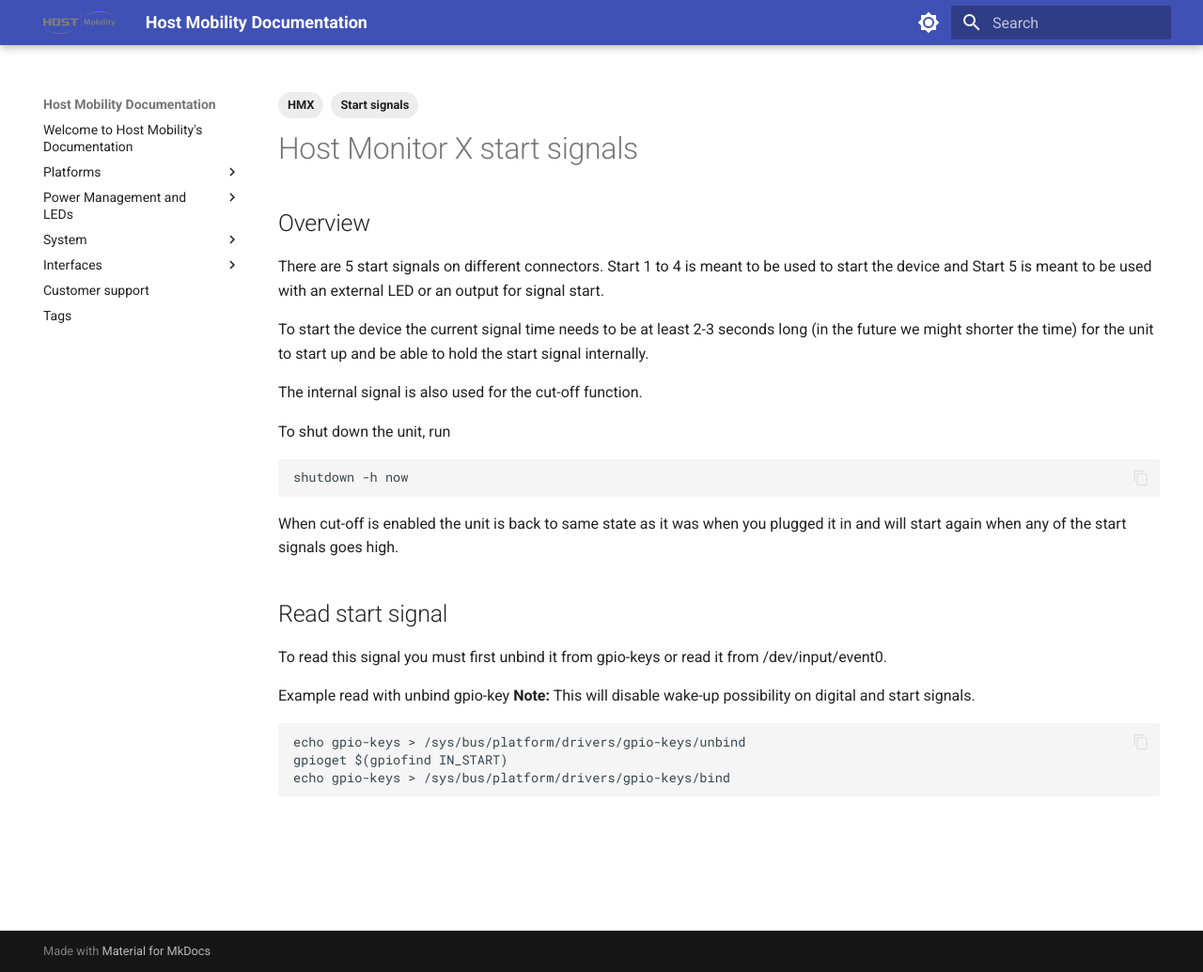
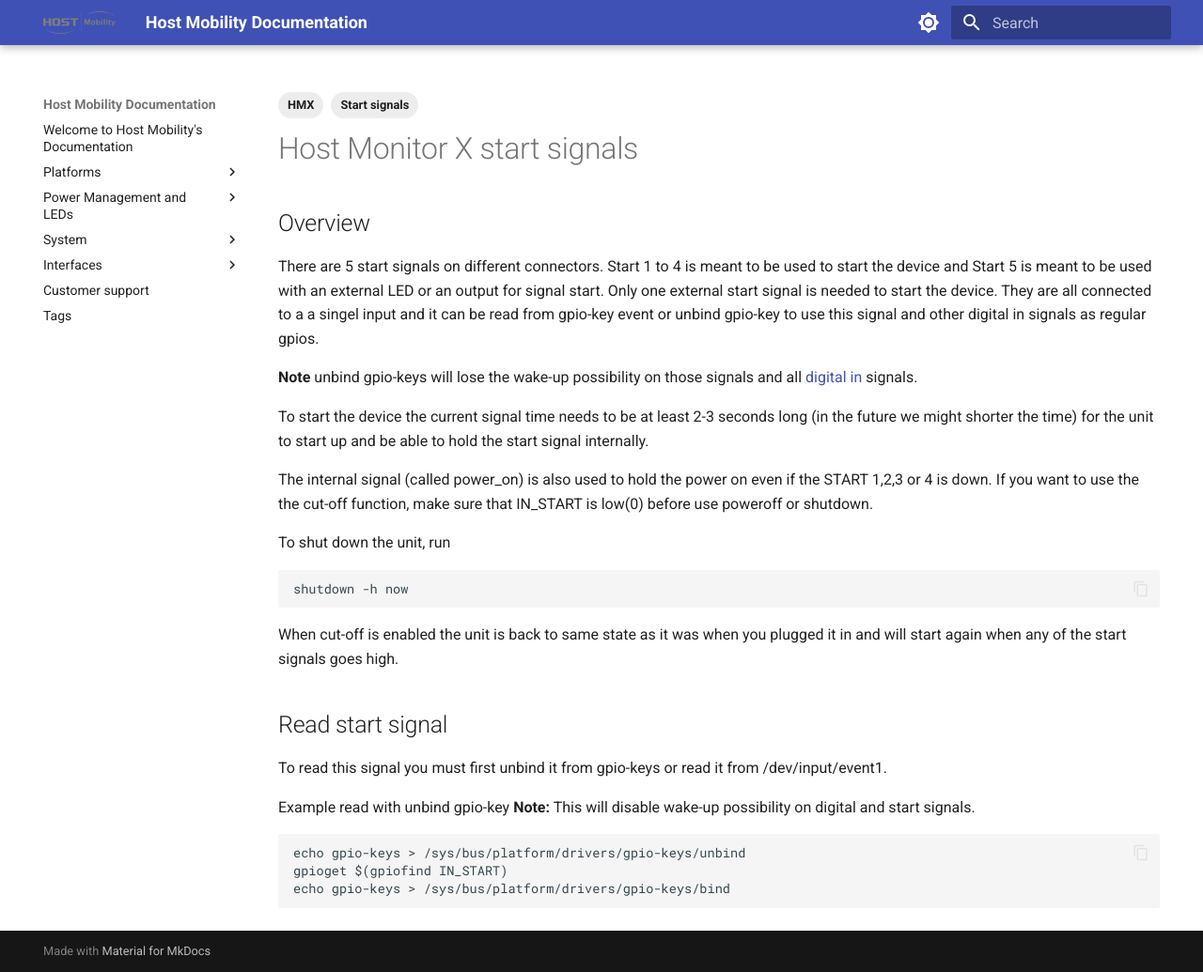
Before and after one commit to hostmobility/documentation, an MkDocs documentation site: the page built from docs/interfaces/hmx/start_signal.md, in a window 1280 px wide and 1035 px high. Shown: the whole window at 94% size. Built offline with MkDocs 1.6.1 and Material for MkDocs 9.7.7, drawn with Linux system fonts in a browser that asks for light colours.

Commit message:
HMX: Start signal add more info about IN_START (#47)

````diff
--- a/docs/interfaces/hmx/start_signal.md
+++ b/docs/interfaces/hmx/start_signal.md
@@ -6,11 +6,14 @@
 ---
 
 ## Overview
-There are 5 start signals on different connectors. Start 1 to 4 is meant to be used to start the device and Start 5 is meant to be used with an external LED or an output for signal start.
+There are 5 start signals on different connectors. Start 1 to 4 is meant to be used to start the device and Start 5 is meant to be used with an external LED or an output for signal start. Only one external start signal is needed to start the device. They are all connected to a a singel input and it can be read from gpio-key event or unbind gpio-key to use this signal and other digital in signals as regular gpios.
+
+**Note** unbind gpio-keys will lose the wake-up possibility on those signals and all [digital in](digital_io.md) signals.
 
 To start the device the current signal time needs to be at least 2-3 seconds long (in the future we might shorter the time) for the unit to start up and be able to hold the start signal internally.
 
-The internal signal is also used for the cut-off function.
+The internal signal (called power_on) is also used to hold the power on even if the START 1,2,3 or 4 is down.
+If you want to use the the cut-off function, make sure that IN_START is low(0) before use poweroff or shutdown.
 
 To shut down the unit, run
 ```
@@ -20,7 +23,7 @@
 
 ## Read start signal
 
-To read this signal you must first unbind it from gpio-keys or read it from /dev/input/event0.
+To read this signal you must first unbind it from gpio-keys or read it from /dev/input/event1.
 
 Example read with unbind gpio-key
 **Note:** This will disable wake-up possibility on digital and start signals.
````
